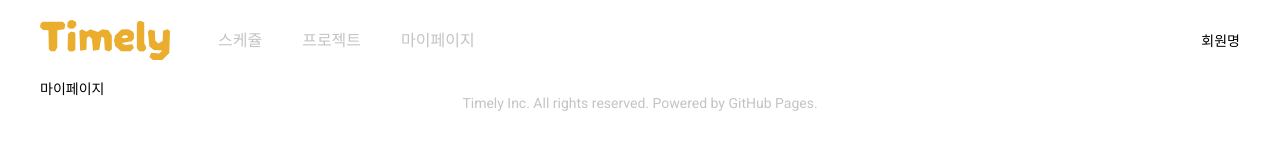
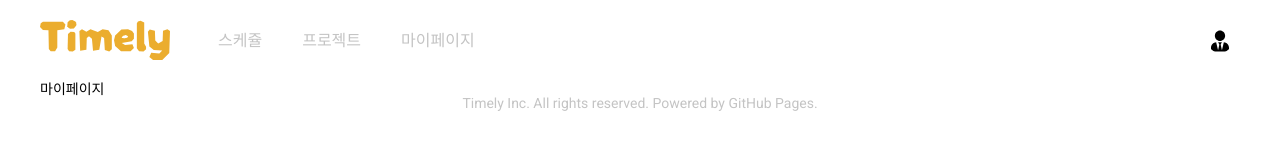
Before and after one commit to zingZZi/schedule-project, a React (Vite) app: page /write in a window 1280 px wide. Shown: the top 160 px of the page. Built offline with nearby package versions, Linux system fonts and the light colour scheme; sample sign-in values are in the browser's storage.

Commit message:
로그인정보 useContext 작업및 header 작업 완료

```diff
--- a/src/App.jsx
+++ b/src/App.jsx
@@ -5,6 +5,7 @@ import CommonLayout from "./layout/CommonLayout";
 import SignLayout from "./layout/SignLayout";
 import "./assets/font/font.css";
 import { useEffect, useRef, useState } from "react";
+import { LoginStateProvider } from "./provider/LoginStateProvider";
 
 function App() {
   const GlobalStyle = createGlobalStyle`
@@ -47,6 +48,9 @@ function App() {
       text-decoration: none;
       color:inherit
     }
+    button{
+      padding:0;
+    }
     img{
       max-width: 100%;
     }
@@ -62,16 +66,11 @@ function App() {
 
   const localToken = localStorage.getItem("token");
   const [tokenState, setTokenState] = useState(localToken);
-  const [userInfo, setUserInfo] = useState({
-    name: localStorage.getItem("name") || "",
-    profileImage: localStorage.getItem("profileImage") || "",
-    email: localStorage.getItem("email") || "",
-  });
-  console.log(userInfo);
   //userInfo useContext로 전달법 작업해야함
   return (
     <>
       <GlobalStyle />
+      <LoginStateProvider>
         <Routes>
           <Route
             path="/"
@@ -91,16 +90,11 @@ function App() {
           />
           <Route
             path="/signin"
-          element={
-            <SignLayout
-              page="signin"
-              setTokenState={setTokenState}
-              setUserInfo={setUserInfo}
-            />
-          }
+            element={<SignLayout page="signin" setTokenState={setTokenState} />}
           />
           <Route path="/findpw" element={<SignLayout page="findpw" />} />
         </Routes>
+      </LoginStateProvider>
     </>
   );
 }
--- a/src/components/Header.jsx
+++ b/src/components/Header.jsx
@@ -1,7 +1,9 @@
 import { Link } from "react-router-dom";
 import styled from "styled-components";
+import { useState } from "react";
+import { useLoginState } from "../provider/LoginStateProvider";
 import logo from "../assets/images/timely_logo_smoothed.svg";
-import { useState } from "react";
+import userIcon from "../assets/images/basic-user-icon.svg";
 
 const HeaderElem = styled.header`
   padding: 20px 0;
@@ -10,6 +12,7 @@ const HeaderElem = styled.header`
     display: flex;
     justify-content: space-between;
     align-items: center;
+    position: relative;
   }
 `;
 const HeaderNav = styled.div`
@@ -34,13 +37,71 @@ const NavElem = styled.nav`
   }
 `;
 
-const UserInfo = styled.section`
+const UserInfoWrap = styled.section`
+  &.active {
+    padding: 16px 4px;
+    box-shadow: 1px 1px 8px 0 rgba(156, 156, 156, 0.5);
+    position: absolute;
+    right: 0;
+    top: -5px;
+    min-width: 240px;
+    border-radius: 4px;
+    img {
+      width: 44px;
+      height: 44px;
+    }
+    > div {
+      gap: 14px;
+      padding-left: 10px;
+    }
+  }
+`;
+const UserInfo = styled.div`
   display: flex;
+  gap: 8px;
+  align-items: center;
+  img {
+    width: 24px;
+    height: 24px;
+    border-radius: 50%;
+    overflow: hidden;
+  }
+  span {
+    display: block;
+    &.email {
+      font-size: 1.2rem;
+      color: var(--white-color-500);
+      margin-top: 6px;
+    }
+  }
+`;
+
+const LinkNav = styled.ul`
+  margin-top: 20px;
+  li {
+    padding: 10px;
+    border-radius: 5px;
+    a,
+    button {
+      font-size: var(--font-size-base);
+      background-color: transparent;
+      border: none;
+      height: 2.4rem;
+    }
+    &:hover {
+      background-color: var(--white-color-300);
+    }
+  }
 `;
 
 function Header({ activeNav, setActiveNav }) {
+  const { loginUserInfo } = useLoginState();
   function gnbFnc(e) {
     setActiveNav(e.target.dataset.link);
+  }
+  const [userInfoState, setUserInfoState] = useState(false);
+  function openUserBox() {
+    setUserInfoState(!userInfoState);
   }
   return (
     <HeaderElem>
@@ -79,11 +140,37 @@ function Header({ activeNav, setActiveNav }) {
           </NavElem>
         </HeaderNav>
 
-        <UserInfo>
+        <UserInfoWrap
+          onClick={openUserBox}
+          className={userInfoState ? "active" : null}
+        >
           <h2 className="text-ir">상단 회원정보</h2>
-
-          <span>회원명</span>
-        </UserInfo>
+          <UserInfo>
+            <img
+              src={loginUserInfo.profileImage || userIcon}
+              onError={(e) => {
+                e.target.src = userIcon;
+              }}
+              alt="프로필이미지"
+            />
+            <p>
+              <span>{loginUserInfo.name}</span>
+              {userInfoState ? (
+                <span className="email">{loginUserInfo.email}</span>
+              ) : null}
+            </p>
+          </UserInfo>
+          {userInfoState ? (
+            <LinkNav>
+              <li>
+                <Link to="/mypage">프로필 관리</Link>
+              </li>
+              <li>
+                <button>로그아웃</button>
+              </li>
+            </LinkNav>
+          ) : null}
+        </UserInfoWrap>
       </div>
     </HeaderElem>
   );
--- a/src/layout/SignLayout.jsx
+++ b/src/layout/SignLayout.jsx
@@ -23,28 +23,24 @@ const LogoWrap = styled.h1`
   }
 `;
 
-function Content({ page, setTokenState, setUserInfo }) {
+function Content({ page, setTokenState }) {
   switch (page) {
     case "signin":
-      return <SignIn setTokenState={setTokenState} setUserInfo={setUserInfo} />;
+      return <SignIn setTokenState={setTokenState} />;
       break;
     case "findpw":
       return <>비번찾기</>;
       break;
   }
 }
-function SignLayout({ page, setTokenState, setUserInfo }) {
+function SignLayout({ page, setTokenState }) {
   return (
     <SignWrap>
       <SignFlexCenter>
         <LogoWrap>
           <img src={logo} className="App-logo" alt="timely" />
         </LogoWrap>
-        <Content
-          page={page}
-          setTokenState={setTokenState}
-          setUserInfo={setUserInfo}
-        />
+        <Content page={page} setTokenState={setTokenState} />
       </SignFlexCenter>
 
       <Footer />
--- a/src/pages/SignIn.jsx
+++ b/src/pages/SignIn.jsx
@@ -2,6 +2,7 @@ import styled from "styled-components";
 import { PrimaryBtn } from "../components/Button";
 import { useEffect, useState } from "react";
 import { useNavigate } from "react-router-dom";
+import { useLoginState } from "../provider/LoginStateProvider";
 
 const FromElem = styled.form`
   max-width: 320px;
@@ -51,6 +52,7 @@ const InputWrap = styled.div`
 `;
 
 function SignIn({ setTokenState, setUserInfo }) {
+  const { loginUserInfoSave } = useLoginState();
   const navigate = useNavigate();
   //input 값
   let [emailValue, setEmailValue] = useState("");
@@ -113,16 +115,9 @@ function SignIn({ setTokenState, setUserInfo }) {
 
         //로컬스토리지 저장정보
         localStorage.setItem("token", fakeToken);
-        localStorage.setItem("name", user.name);
-        localStorage.setItem("profileImage", user.profileImage);
-        localStorage.setItem("email", user.email);
-
+        localStorage.setItem("uerInfo", JSON.stringify(user));
         setTokenState(true);
-        setUserInfo({
-          name: user.name,
-          profileImage: user.profileImage,
-          email: user.email,
-        });
+        loginUserInfoSave(user);
         navigate("/");
       } else {
         //실패시 오류체크
--- /dev/null
+++ b/src/provider/LoginStateProvider.jsx
@@ -0,0 +1,20 @@
+import { createContext, useContext, useState } from "react";
+
+const useLoginState = () => useContext(LoginContent);
+const LoginContent = createContext();
+//로그인 정보저장 관련 provider
+function LoginStateProvider({ children }) {
+  const [loginUserInfo, setLginUserInfo] = useState(
+    JSON.parse(localStorage.getItem("uerInfo") || "[]")
+  );
+  function loginUserInfoSave(data) {
+    setLginUserInfo(data);
+  }
+  return (
+    <LoginContent.Provider value={{ loginUserInfo, loginUserInfoSave }}>
+      {children}
+    </LoginContent.Provider>
+  );
+}
+
+export { LoginStateProvider, LoginContent, useLoginState };
```
Also changed, not shown: data/userInfo.json (+13 -13 lines), public/basic-user-icon.svg (added), src/assets/images/basic-user-icon.svg (added). Lines whose indentation alone changed are shown as unchanged.
